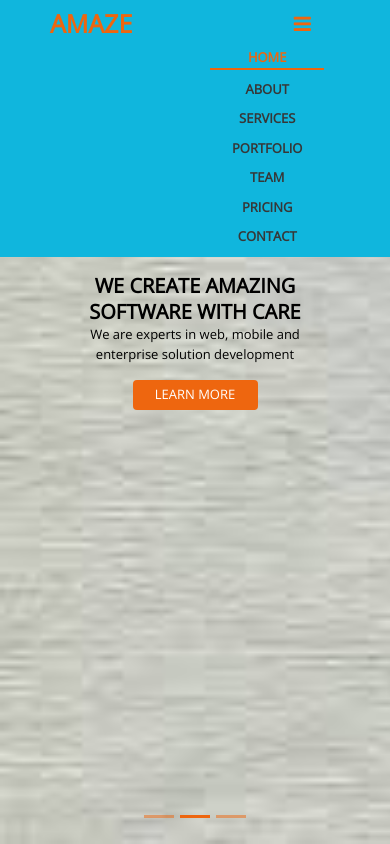
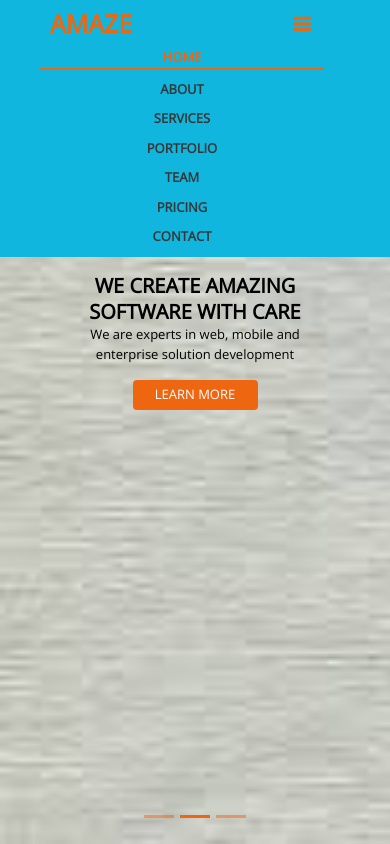
Before and after one commit to ashapatel1997/Bootstrap, an Angular app in the folder amaze-theme/: page / in a window 390 px wide. Both pictures are taken after a click on the button 302 px from the left and 28 px from the top of the page. Shown: the top 844 px of the page. Built offline with nearby package versions, Linux system fonts and the light colour scheme.

Commit message:
navbar width change in small devices

```diff
--- a/amaze-theme/src/app/app.component.html
+++ b/amaze-theme/src/app/app.component.html
@@ -1,13 +1,13 @@
 
 
 <!-- HEADER -->
-<header class="app-header d-flex  fixed-top " [ngClass]="{'header-background':scrolled==true}">
+<header   class="app-header d-flex  fixed-top " [ngClass]="{'header-background':scrolled==true}">
 
   <!--header logo-->
   <div class="app-header-logo text-deep-orange font-weight-bold   my-auto">AMAZE</div>
 
   <!--header menu-->
-  <nav class="app-header-navbar  navbar navbar-expand-md ml-auto my-auto  " id="nav-menu">
+  <nav class="app-header-navbar  navbar navbar-expand-md ml-auto my-auto " id="nav-menu">
 
     <!-- toggle button-->
     <button class="navbar-toggler ml-auto" data-toggle="collapse" data-target="#navBar" aria-expanded="false">
@@ -19,7 +19,7 @@
       <ul class="navbar-nav ">
         <!--menu list items-->
         <li class="nav-item  " *ngFor="let item of menuItems;" data-toggle="collapse" data-target=".navbar-collapse.show">
-          <a class="nav-link p-0 text-uppercase" href="#{{item.name}}" [ngClass]="{'active-link': selectedItem == item.name }" (click)="listClick($event, item)">{{item.name}}</a>
+          <a class="nav-link p-0 text-uppercase active" href="#{{item.name}}" [ngClass]="{'active-link': selectedItem == item.name }" (click)="listClick($event, item)">{{item.name}}</a>
         </li>
       </ul>
     </div>
@@ -34,7 +34,7 @@
 
   <!--slide indicator-->
   <ol class="carousel-indicators slide-indicators">
-    <li data-target="#home" data-slide-to="0" class="active"></li>
+    <li data-target="#home" data-slide-to="0" ></li>
     <li data-target="#home" data-slide-to="1"></li>
     <li data-target="#home" data-slide-to="2"></li>
   </ol>
--- a/amaze-theme/src/app/app.component.scss
+++ b/amaze-theme/src/app/app.component.scss
@@ -21,6 +21,8 @@ ul {
     a { color: $text-color; padding-bottom: $pb-0; margin-bottom: $mb-0;
       &:hover { color: $deep-orange; border-bottom: 2px solid $deep-orange; }
     }
+
+
   }
 }
 
@@ -28,7 +30,9 @@ ul {
 /*-----------section-1 (HOME)-------------*/
 .home-section {
   .slide-indicators {
-    li { background-color: $deep-orange !important; }
+    li { background-color: $deep-orange !important;
+
+    }
   }
 }
 
@@ -450,17 +454,18 @@ ul {
   }
 
   //header menu items
-  ul { flex-direction: row; width: 100%;margin:0px 0px;
-    li { margin-left: 10px; }
+  ul { width: 100%; margin: 0px 0px;
+    li { margin-left: 10px;  }
   }
 
   /*-----------section-1 (HOME)-------------*/
+
   //slide-1
   .slide-1 {
 
     .slide-1-caption {
       .slide-heading { font-size: 40px; width: 100%; }
-      .slide-sub-heading { font-size: $medium-font; }
+      .slide-sub-heading {font-size: $medium-font; }
       .btn {
         @include button-style($deep-orange,40px,155px,$small-font,$mt-10);
       }
@@ -725,37 +730,43 @@ ul {
 }
 
 
-/*maximum screen width 425px*/
-@media only screen and (max-width:425px)
+/*maximum screen width 767px*/
+@media only screen and (max-width:767px)
 {
-
   /*----------HEADER--------------*/
   //app top header
   .app-header { width: 100%; height: auto;
-                .app-header-logo { margin-left: 50px; font-size: 25px; margin-top: $mt-10; position: fixed; }
-    .app-header-navbar { margin-right: 50px; font-size: $small-font; font-weight: 600;
+    .app-header-logo { margin-left: 50px; font-size: 25px; margin-top: $mt-10; position: fixed; }
+    .app-header-navbar { padding-left: 30px; margin-right: 50px; font-size: $small-font; font-weight: 600;
       .navbar-toggler { padding-top: 0px;
         .menu-icon { }
       }
-      .collapse { }
+      .collapse { width: calc(100vw - 100px); }
     }
   }
 
   //header menu items
-  ul { flex-direction: column;
+  ul {
     li {
-      a { color: $text-color; margin: 5px auto; text-align:center;}
+      a { color: $text-color; margin: 5px auto; text-align: center; }
     }
   }
+}
+
+
+
+
+/*maximum screen width 425px*/
+@media only screen and (max-width:425px)
+{
 
   /*-----------section-1 (HOME)-------------*/
 
   //slide-1
   .slide-1 {
-
     .slide-1-caption { top: 30%;
       .slide-heading { font-size: $larg-font; }
-      .slide-sub-heading { font-size: $small-font; }
+      .slide-sub-heading {padding:0px!important; font-size: $small-font; }
       .btn {
         padding: $p-0;
         @include button-style($deep-orange,30px,125px,$small-font,$mt-0);
--- a/amaze-theme/src/app/app.component.ts
+++ b/amaze-theme/src/app/app.component.ts
@@ -24,7 +24,7 @@ export class AppComponent implements OnInit {
   menuItems: menuItem[];
 
   //get selected item from menu
-  selectedItem: string="home";
+  selectedItem: string ="home";
 
   //boolean value false for scroll offset <=10
   scrolled: boolean = false;
@@ -51,6 +51,7 @@ export class AppComponent implements OnInit {
   /** called after Angular has initialized all data-bound properties of a directive. */
   ngOnInit()
   {
+
     //menu item id,name,value
     this.menuItems =
       [
--- a/amaze-theme/src/app/styles/common-class/common.scss
+++ b/amaze-theme/src/app/styles/common-class/common.scss
@@ -7,7 +7,7 @@
 @import url(//fonts.googleapis.com/css?family=Open+Sans);
 
 body { font-family: 'Open Sans', sans-serif; color: #373737; }
-html { scroll-behavior: smooth; font-weight: $mb-0; }
+html { font-weight: $mb-0; }
 
 
 /*text and background color*/
@@ -42,6 +42,7 @@ html { scroll-behavior: smooth; font-weight: $mb-0; }
 
 /*active class applies to the active link*/
 .active-link { color: $deep-orange!important; border-bottom: 2px solid $deep-orange; }
+/*.active { color: $deep-orange !important; border-bottom: 2px solid $deep-orange; }*/
 
 
 
--- a/amaze-theme/src/index.html
+++ b/amaze-theme/src/index.html
@@ -21,7 +21,7 @@
 
   <link rel="stylesheet" href="https://cdnjs.cloudflare.com/ajax/libs/animate.css/3.7.2/animate.min.css">
 </head>
-<body>
+<body data-spy="scroll" data-target="#nav-menu" data-offset="50">
   <app-root></app-root>
 </body>
 </html>
```
